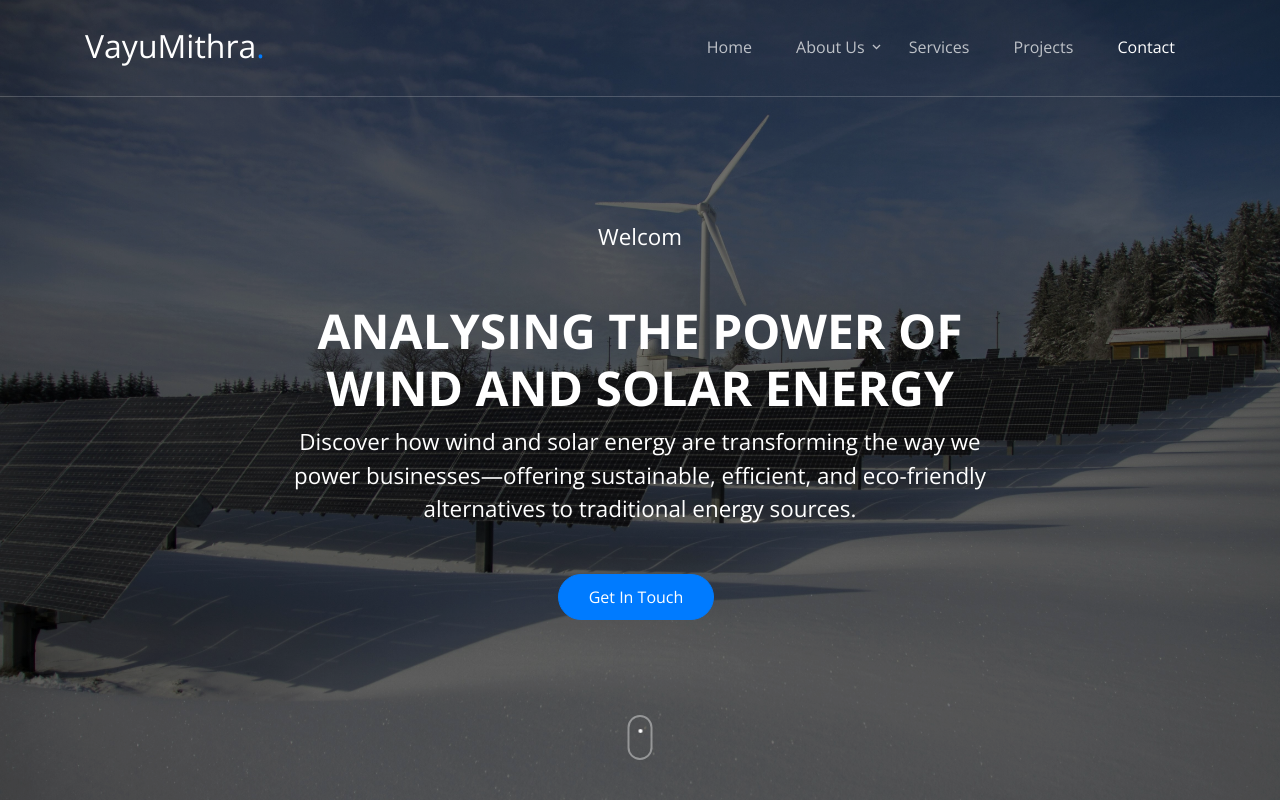
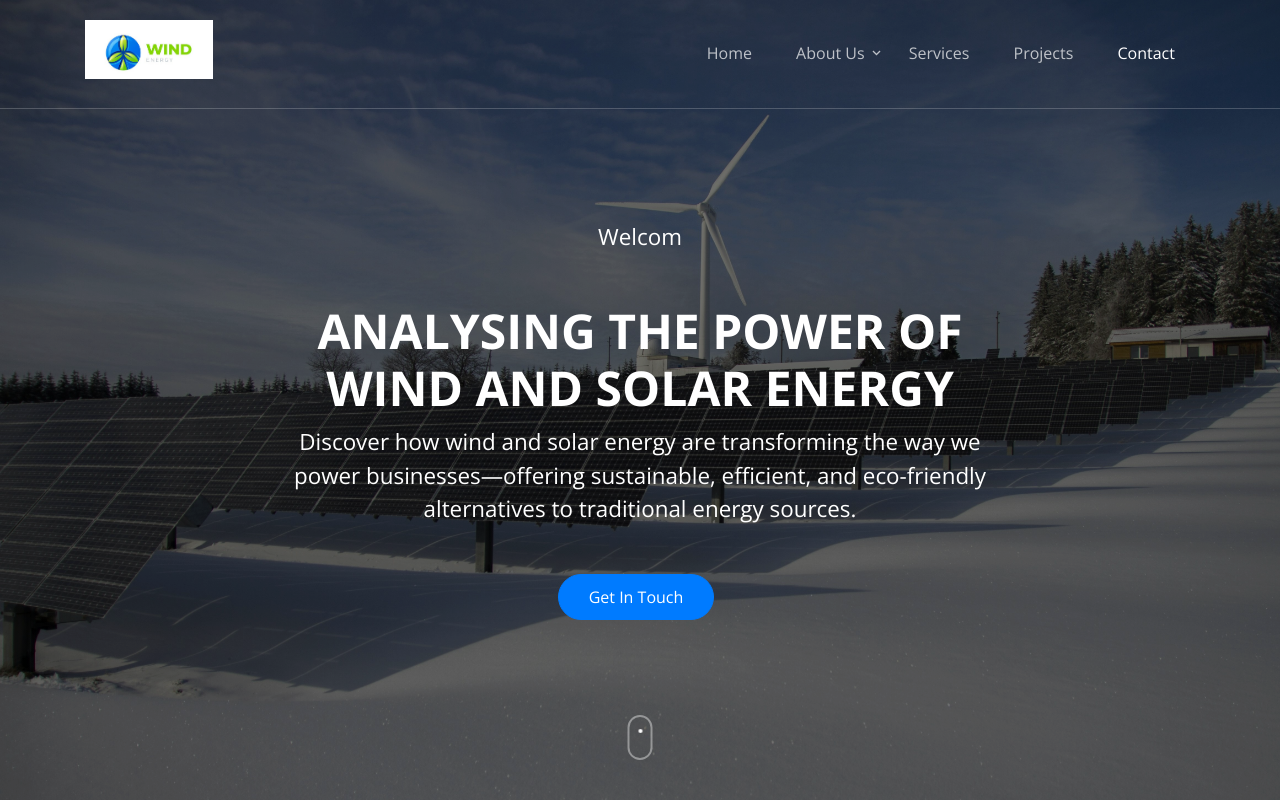
Before and after one commit to VishvijayPS/vayuMithra-project, a plain HTML site: page index.html in a window 1280 px wide. Shown: the top 802 px of the page. Drawn offline with nearby package versions, Linux system fonts and the light colour scheme; files whose address does not match are found by name.

Commit message:
Update logo.html

```diff
--- a/index.html
+++ b/index.html
@@ -57,7 +57,7 @@
             <div class="col-6 col-xl-2">
               <h1 class="mb-0 site-logo">
                 <a href="index.html" class="h2 mb-0"
-                  >VayuMithra<span class="text-primary">.</span>
+                  ><img src="image/Logo.jpg" width="80%" height="auto">
                 </a>
               </h1>
             </div>
```
